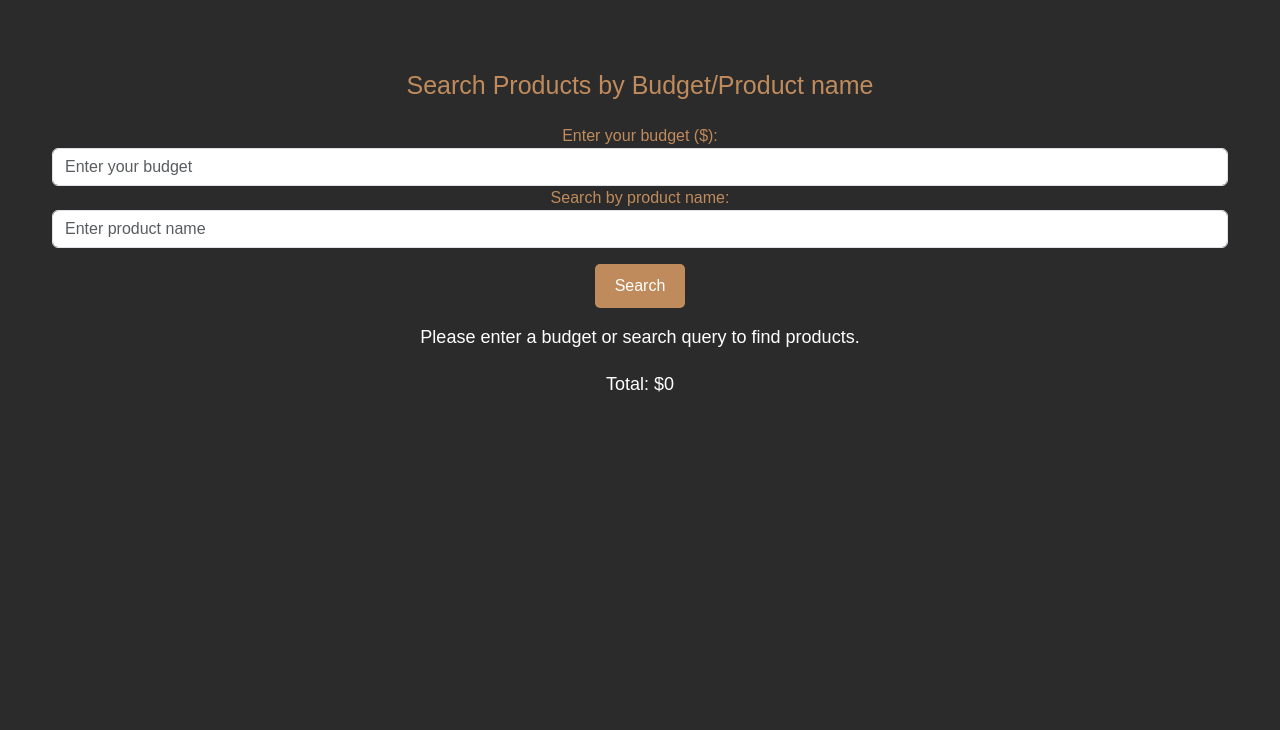
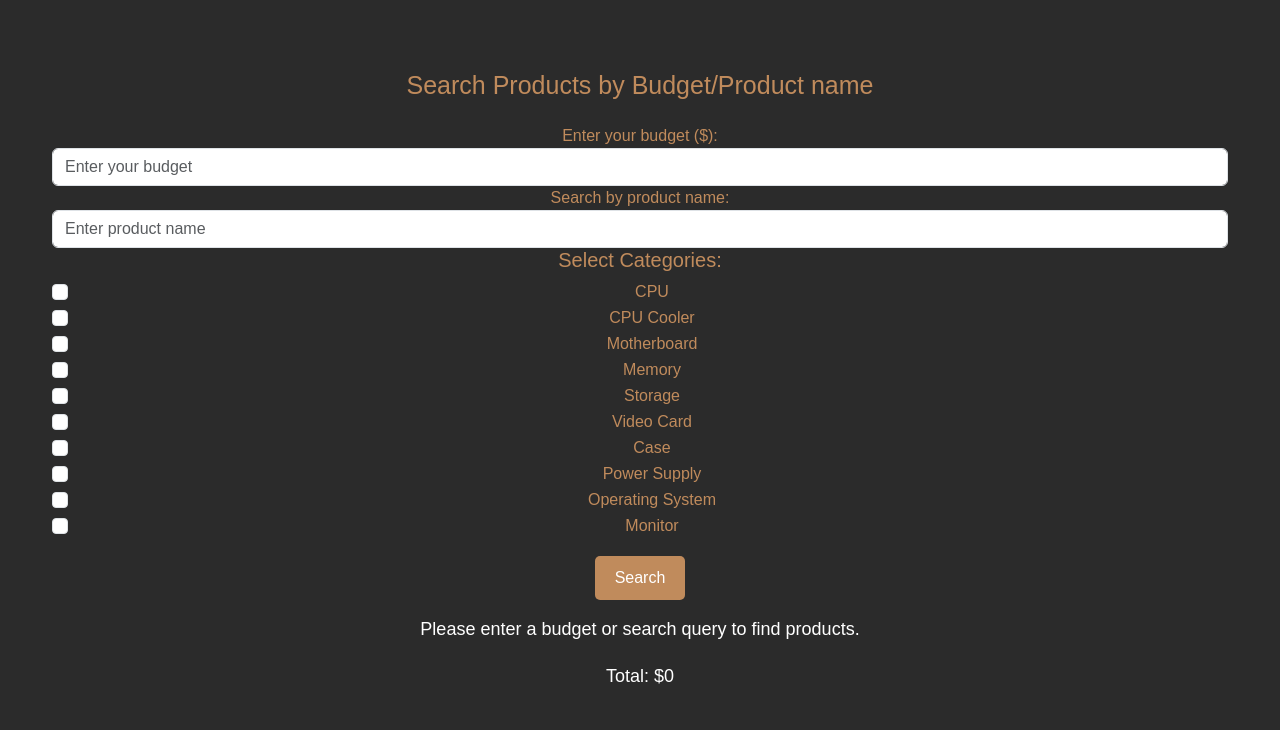
Before and after one commit to JeremyRevaldoLP/RPL-16, a PHP site: page /search.php in a window 1280 px wide. Shown: the part 70-800 px from the top of the page. Run offline with PHP 8.4, Linux system fonts and the light colour scheme; some web fonts are replaced.

Commit message:
PART 2 Category System Completed

```diff
--- a/SigmasPC/search.php
+++ b/SigmasPC/search.php
@@ -14,32 +14,59 @@ if ($conn->connect_error) {
 
 $budget = $_GET['budget'] ?? '';
 $search_query = $_GET['search_query'] ?? '';
+$categories = $_GET['categories'] ?? []; // Get selected categories
 
-if (!empty($budget) || !empty($search_query)) {
-    $sql = "SELECT * FROM products";
+// Define your categories
+$all_categories = [
+    'CPU',
+    'CPU Cooler',
+    'Motherboard',
+    'Memory',
+    'Storage',
+    'Video Card',
+    'Case',
+    'Power Supply',
+    'Operating System',
+    'Monitor'
+];
 
-    if (!empty($budget) && !empty($search_query)) {
-        $sql .= " WHERE price <= ? AND LOWER(name) LIKE ?";
-        $stmt = $conn->prepare($sql);
-        // Create new variables to hold the values of $budget and $search_query
-        $budget_param = $budget;
-        $search_query_param = "%" . strtolower($search_query) . "%";
-        // Pass the new variables to the bind_param() function by reference
-        $stmt->bind_param("ds", $budget_param, $search_query_param);
-    } elseif (!empty($budget)) {
-        $sql .= " WHERE price <= ?";
-        $stmt = $conn->prepare($sql);
-        // Create a new variable to hold the value of $budget
-        $budget_param = $budget;
-        // Pass the new variable to the bind_param() function by reference
-        $stmt->bind_param("d", $budget_param);
-    } elseif (!empty($search_query)) {
-        $sql .= " WHERE LOWER(name) LIKE ?";
-        $stmt = $conn->prepare($sql);
-        // Create a new variable to hold the value of $search_query
-        $search_query_param = "%" . strtolower($search_query) . "%";
-        // Pass the new variable to the bind_param() function by reference
-        $stmt->bind_param("s", $search_query_param);
+$params = []; // Initialize an array to hold parameters for bind_param
+$types = ""; // String to hold type definitions
+
+if (!empty($budget) || !empty($search_query) || !empty($categories)) {
+    $sql = "SELECT * FROM products WHERE 1=1"; // Start with a true condition
+
+    // Add budget condition
+    if (!empty($budget)) {
+        $sql .= " AND price <= ?";
+        $params[] = $budget; // Add to params
+        $types .= "d"; // 'd' for double
+    }
+
+    // Add search query condition
+    if (!empty($search_query)) {
+        $sql .= " AND LOWER(name) LIKE ?";
+        $params[] = "%" . strtolower($search_query) . "%"; // Add to params
+        $types .= "s"; // 's' for string
+    }
+
+    // Add category conditions
+    if (!empty($categories)) {
+        $placeholders = implode(',', array_fill(0, count($categories), '?'));
+        $sql .= " AND category IN ($placeholders)";
+        foreach ($categories as $category) {
+            $params[] = $category; // Add categories to params
+            $types .= "s"; // 's' for string for each category
+        }
+    }
+
+    // Prepare statement
+    $stmt = $conn->prepare($sql);
+
+    // Bind parameters if there are any
+    if (!empty($params)) {
+        // Use the call_user_func_array to bind parameters
+        $stmt->bind_param($types, ...$params);
     }
 
     $stmt->execute();
@@ -74,9 +101,18 @@ if (!empty($budget) || !empty($search_query)) {
     <h2 class="my-4">Search Products by Budget/Product name</h2>
     <form action="search.php" method="get">
         <label for="budget">Enter your budget ($):</label>
-        <input type="number" name="budget" class="form-control" placeholder="Enter your budget" value="<?php echo $budget; ?>">
+        <input type="number" name="budget" class="form-control" placeholder="Enter your budget" value="<?php echo htmlspecialchars($budget); ?>">
         <label for="search_query">Search by product name:</label>
-        <input type="text" name="search_query" class="form-control" placeholder="Enter product name" value="<?php echo $search_query; ?>">
+        <input type="text" name="search_query" class="form-control" placeholder="Enter product name" value="<?php echo htmlspecialchars($search_query); ?>">
+
+        <h5>Select Categories:</h5>
+        <?php foreach ($all_categories as $category): ?>
+            <div class="form-check">
+                <input type="checkbox" class="form-check-input" name="categories[]" value="<?php echo htmlspecialchars($category); ?>" <?php echo in_array($category, $categories) ? 'checked' : ''; ?>>
+                <label class="form-check-label"><?php echo htmlspecialchars($category); ?></label>
+            </div>
+        <?php endforeach; ?>
+
         <button type="submit" class="btn btn-primary my-3">Search</button>
     </form>
 
@@ -87,12 +123,12 @@ if (!empty($budget) || !empty($search_query)) {
                 ?>
                 <div class="col-md-4">
                     <div class="card">
-                        <img src="images/uploads/<?php echo $row['image']; ?>" class="card-img-top" alt="<?php echo $row['name']; ?>">
+                        <img src="images/uploads/<?php echo htmlspecialchars($row['image']); ?>" class="card-img-top" alt="<?php echo htmlspecialchars($row['name']); ?>">
                         <div class="card-body">
-                            <h5 class="card-title"><?php echo $row['name']; ?></h5>
-                            <p class="card-text">$<?php echo $row['price']; ?></p>
+                            <h5 class="card-title"><?php echo htmlspecialchars($row['name']); ?></h5>
+                            <p class="card-text">$<?php echo htmlspecialchars($row['price']); ?></p>
                             <!-- Checkbox to select product -->
-                            <input type="checkbox" class="product-checkbox" data-price="<?php echo $row['price']; ?>"> Select
+                            <input type="checkbox" class="product-checkbox" data-price="<?php echo htmlspecialchars($row['price']); ?>"> Select
                         </div>
                     </div>
                 </div>
```
